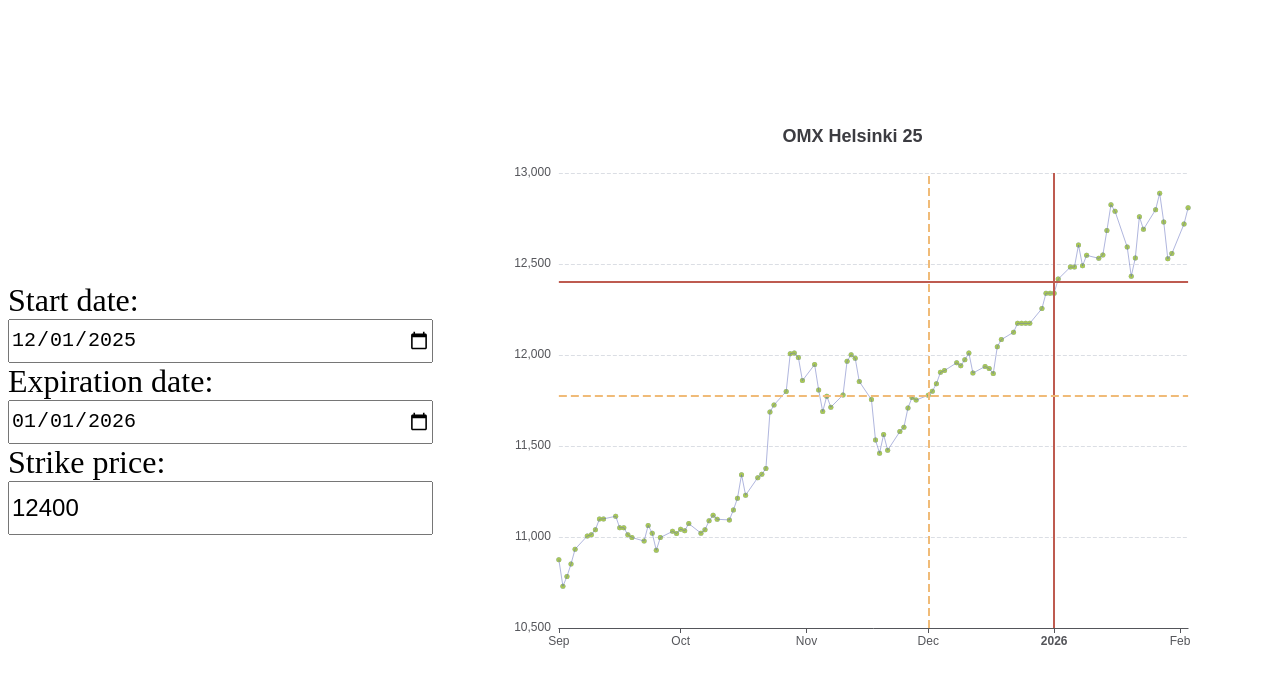
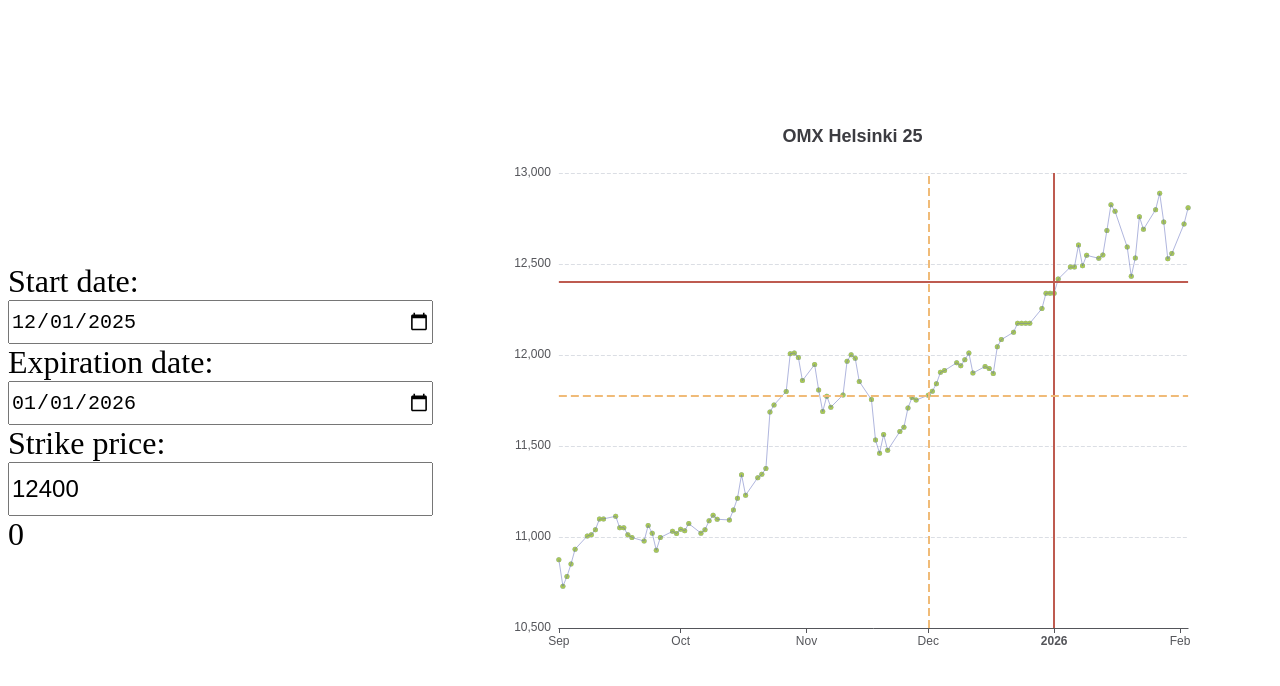
Before and after one commit to WilliamTuominiemi/Vopti, a Vue app: page / in a window 1280 px wide. Shown: the top 686 px of the page. Built offline with nearby package versions, Linux system fonts and the light colour scheme.

Commit message:
calculate intrinsic value

```diff
--- a/src/App.vue
+++ b/src/App.vue
@@ -43,6 +43,12 @@ function getGraphValueAtDate(dateStr: string) {
   })
 
   return match ? match[1] : 0
+}
+
+function intrinsicValue() {
+  const spotPrice = getGraphValueAtDate(expirationDate.value)
+
+  return Math.max(0, spotPrice - strikePrice.value)
 }
 
 const option = computed(() => ({
@@ -132,6 +138,7 @@ const option = computed(() => ({
       <input id="expiration-date" name="expiration-date" v-model="expirationDate" type="date" />
       <label for="strike-price">Strike price: </label>
       <input id="strike-price" name="strike-price" v-model="strikePrice" type="number" />
+      {{ intrinsicValue() }}
     </div>
     <div class="chart-container">
       <VChart class="chart" :option="option" />
```
